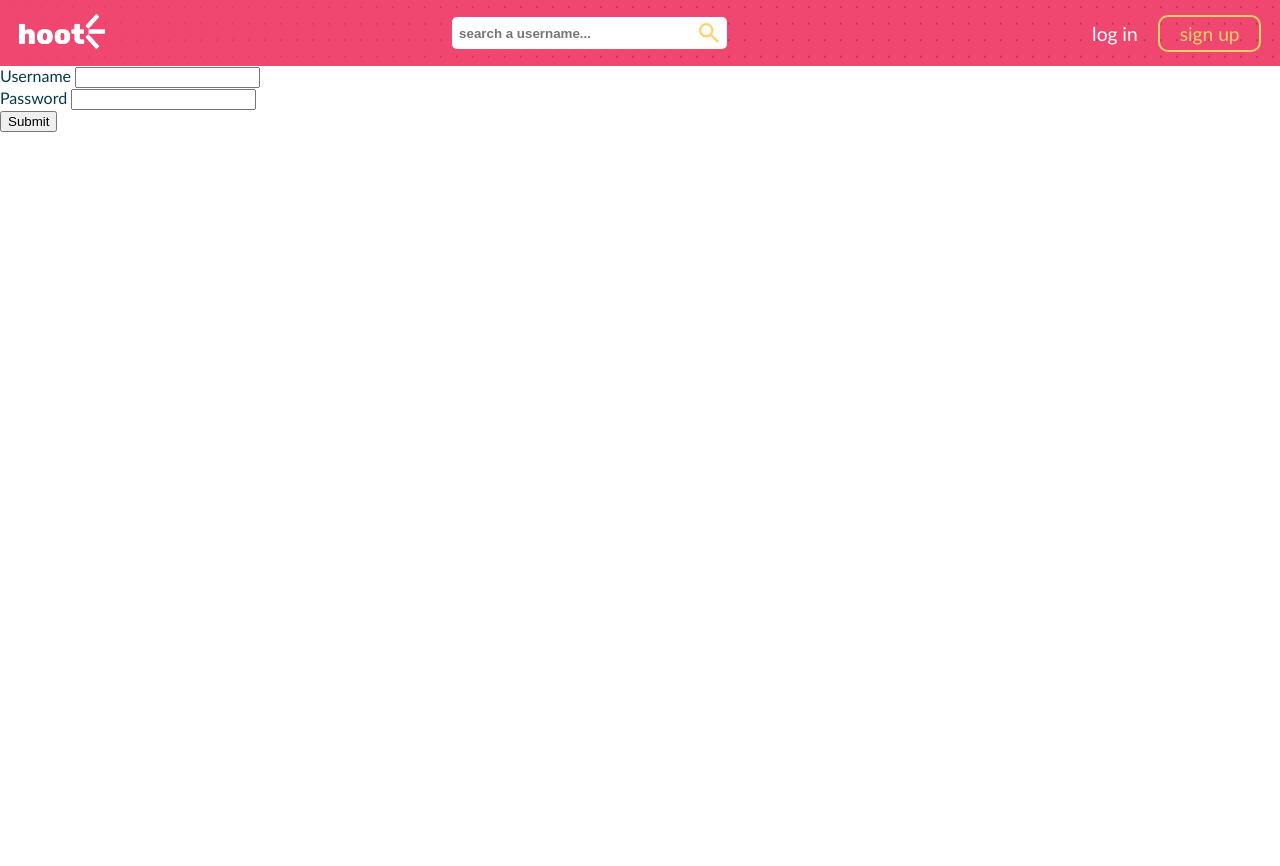
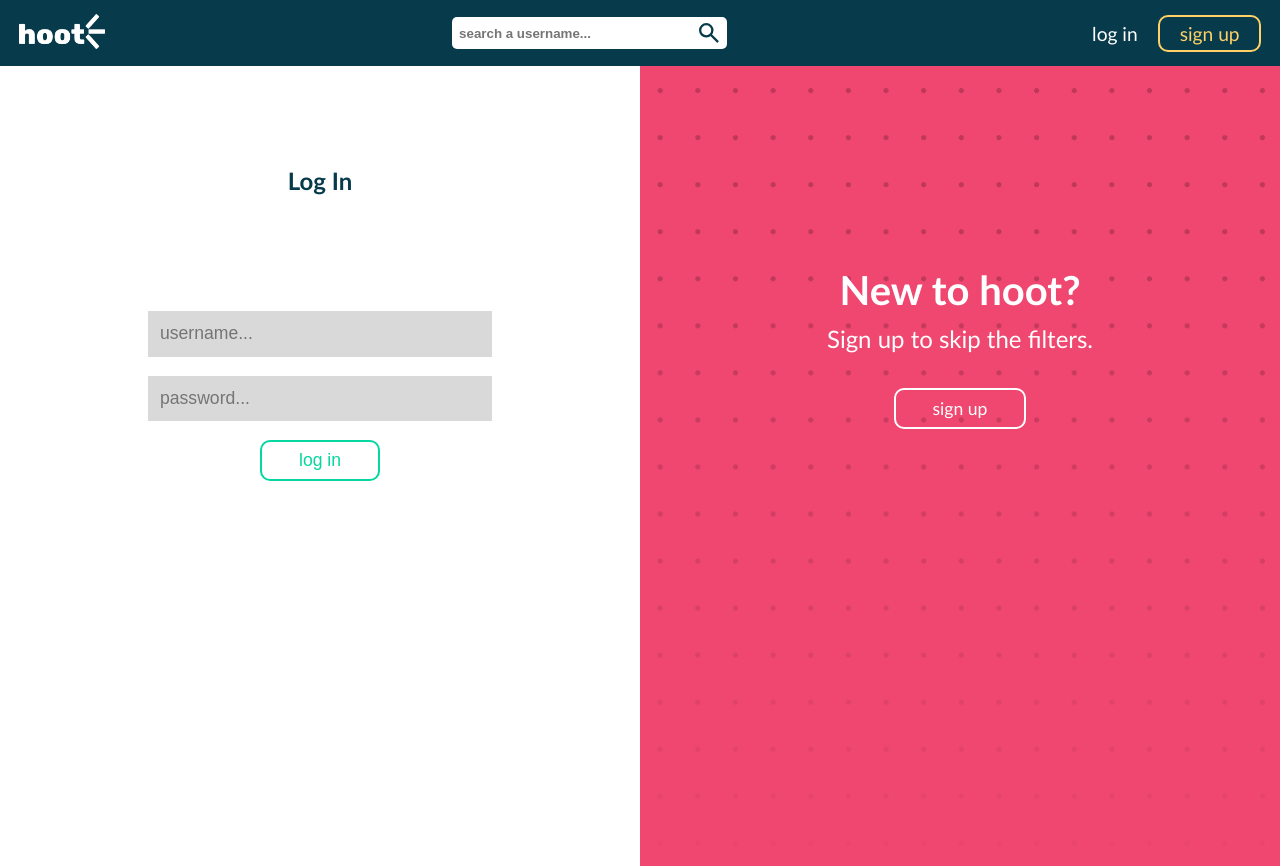
Before and after one commit to oceallaighparaic/hoot, a Python web app: template templates/auth/login.html in a window 1280 px wide. Before the commit the page ends 132 px from the top, so only its background shows below. Run offline with Jinja, Linux system fonts and the light colour scheme; the template is opened without the code that fills it, so the values that code supplies are empty, except form fields; form fields are guessed from the names that the template uses; style sheets or scripts are compiled from the project's sources.

Commit message:
v3.3 | Login/signup stylings
- Updated login/signup dual stylings
- Updated HTML/Jinja3 on both pages to reflect new stylings
- Updated README.md

```diff
--- /dev/null
+++ b/static/scss/_auth_redirect.sass
@@ -0,0 +1,37 @@
+@use 'base'
+@use 'sass:color'
+
+.redirect
+    position: relative
+
+    $dot-color: base.$primary_darkest
+    $n_dots_x: 17
+    $n_dots_y: 17
+    $dot_size: 2.5px
+    &::before // background-color
+        content: ""
+        z-index: -2
+        position: absolute
+        left: 0
+        top: 0
+        width: 100%
+        height: 100%
+
+        background-color: base.$secondary
+    &::after // dots
+        content: ""
+        position: absolute
+
+        $dot_gap_x: calc(100% / $n_dots_x) // width / N dots
+        $dot_gap_y: calc(100% / $n_dots_y) // height / N dots
+        width: 100%
+        height: 100%
+
+        left: 0
+        top: 0
+        z-index: -1
+
+        background-image: radial-gradient(circle at $dot_size $dot_size, color.change($dot-color, $alpha: 0.2) $dot_size, transparent 0)
+        background-size: $dot_gap_x $dot_gap_y
+        background-position: $dot_gap_x*0.5 $dot_gap_y*0.5
+        mask-image: linear-gradient(to bottom, black 25%, transparent 105%)
--- a/static/scss/_base.sass
+++ b/static/scss/_base.sass
@@ -15,3 +15,11 @@ html, body
     font-family: 'Rubik', 'Calibri', Helvetica, sans-serif
     background-color: $primary-light
     color: $primary-dark
+
+@media(prefers-reduced-motion: no-preference)
+    @view-transition
+        navigation: auto
+
+    ::view-transition-group(page-content)
+        animation-duration: 1s
+        animation-timing-function: ease
--- /dev/null
+++ b/static/scss/_form.sass
@@ -0,0 +1,34 @@
+@use 'base'
+
+form:not(nav form)
+    %form-text
+        font-size: 1.1rem
+    input
+        &[type="text"], &[type="password"]
+            @extend %form-text
+
+            border: none
+            background-color: #D9D9D9
+
+            padding: 0.7em 0.7em
+
+            &:placeholder
+                color: rgba(0,0,0, 0.5)
+
+        &[type='submit']
+            border: solid base.$accent-two 2px
+            border-radius: 10px
+            background-color: transparent
+
+            color: base.$accent-two
+            font-size: 1.1em
+
+            padding: 8px 2.3rem
+
+            cursor: pointer
+
+            transition: transform ease 0.2s, background-color ease 0.2s, color ease 0.2s, border ease 0.2s
+            &:hover
+                transform: scale(1.1)
+                background-color: base.$accent-two
+                color: base.$primary-light
--- a/static/scss/_nav.sass
+++ b/static/scss/_nav.sass
@@ -3,10 +3,11 @@
 @use 'nav_color' as nav
 
 nav
+    position: relative
+
     $n_dots_x: 80
     $n_dots_y: 4
-
-    position: relative
+    $dot_size: 1px
     &::before // background color
         content: ""
         position: absolute
@@ -29,7 +30,7 @@ nav
         top: 0
         z-index: -1
 
-        background-image: radial-gradient(circle at 1px 1px, color.change(nav.$dot_color, $alpha: 0.2) 1px, transparent 0)
+        background-image: radial-gradient(circle at $dot_size $dot_size, color.change(nav.$dot_color, $alpha: 0.2) $dot_size, transparent 0)
         background-size: $dot_gap_x $dot_gap_y
         background-position: $dot_gap_x*0.5 $dot_gap_y*0.5
         mask-image: linear-gradient(to left, black 50%, transparent 105%)
--- /dev/null
+++ b/static/scss/login.sass
@@ -0,0 +1,89 @@
+@use 'base'
+@use 'nav'
+@use 'form'
+@use 'auth_redirect'
+
+main
+    display: grid
+    grid-templates-rows: 1fr
+    grid-template-columns: 1fr 1fr
+    grid-template-areas: "login signup"
+
+    min-height: 100vh
+
+    #login
+        grid-area: login
+
+        display: flex
+        flex-flow: column nowrap
+        align-items: center
+        justify-content: flex-start
+
+        margin: 0
+        padding: 0
+
+        h1
+            margin: 100px 0
+
+        form
+            width: 50%
+
+            display: flex
+            flex-flow: column nowrap
+            align-items: center
+            justify-content: center
+
+            margin: 1rem
+
+            input
+                &[type='text'], &[type='password']
+                    width: 100%
+    #signup
+        grid-area: signup
+
+        display: flex
+        flex-flow: column nowrap
+        align-items: center
+        justify-content: flex-start
+
+        margin: 0
+        padding: 0
+
+        color: base.$primary-light
+        h1
+            margin: 0
+            padding: 0
+            margin-top: 200px
+            margin-bottom: 10px
+            font-size: 2.5em
+
+        p
+            margin: 0
+            margin-bottom: 35px
+            font-size: 1.5em
+        a
+            border: solid base.$primary-light 2px
+            border-radius: 10px
+            background-color: transparent
+
+            text-decoration: none
+            color: base.$primary-light
+            font-size: 1.1em
+
+            padding: 8px 2.3rem
+
+            cursor: pointer
+
+            transition: transform ease 0.2s, background-color ease 0.2s, color ease 0.2s, border ease 0.2s
+            &:hover
+                transform: scale(1.1)
+                background-color: base.$primary-light
+                color: base.$secondary
+                border: solid base.$primary-light 2px
+
+
+nav
+    &::before
+        background-color: base.$primary-dark
+    &::after
+        background-image: none
--- a/templates/auth/login.html
+++ b/templates/auth/login.html
@@ -2,18 +2,31 @@
 {% from "macros.html" import create_field %}
 
 {% block header %}
+<link rel="stylesheet" href="{{ url_for('static', filename='css/login.css') }}" />
+{% endblock %}
+
+{% block search_image %}
+    {{ url_for('static', filename='images/search_dark.svg') }}
 {% endblock %}
 
 {% block main_content %}
+<article id="login">
+    <h1>Log In</h1>
     <form action="" method="POST" novalidate>
         {{ form.hidden_tag() }}
 
-        {{ create_field(form.username) }}
+        {{ create_field(form.username, False, "username...") }}
         <br />
 
-        {{ create_field(form.password) }}
+        {{ create_field(form.password, False, "password...") }}
         <br />
 
-        {{ form.submit() }}
+        {{ form.submit(value="log in") }}
     </form>
+</article>
+<article id="signup" class="redirect">
+    <h1>New to hoot?</h1>
+    <p>Sign up to skip the filters.</p>
+    <a href="{{ url_for('P_register') }}">sign up</a>
+</article>
 {% endblock %}
--- a/templates/base.html
+++ b/templates/base.html
@@ -17,7 +17,7 @@
             <li>
                 <form action="{{ url_for('html_search') }}" method="GET" class="nav-search">
                     <input type="text" id="search" name="search" value="{{ search }}" placeholder="search a username..." />
-                    <input type="image" src="{{ url_for('static', filename='images/search_light.svg') }}" alt="Search for a username." />
+                    <input type="image" src="{% block search_image %}{{ url_for('static', filename='images/search_light.svg') }}{% endblock %}" alt="Search for a username." />
                 </form>
             </li>
             {% if g.user_id and g.username %}
--- a/templates/generic/landing.html
+++ b/templates/generic/landing.html
@@ -16,7 +16,7 @@
             Modern texting is filtered: <span class="highlight-two">over-thought</span>, <span class="highlight-two">over-edited</span>, and <span class="highlight-two">over-sterile</span>.
         </p>
 
-        <p class="moto">Strip away the filter.</p>
+        <p class="moto">Strip away the filter with hoot.</p>
         <p>No drafts and no delays, just typing in real-time.</p>
 
         <a href="{{ url_for('P_register') }}">Let's Do It!</a>
--- a/templates/macros.html
+++ b/templates/macros.html
@@ -4,9 +4,11 @@
     {% endfor %}
 {% endmacro %}
 
-{% macro create_field(f) %}
-    {{ f.label }}
-    {{ f() }}
+{% macro create_field(f, label=True, placeholder="") %}
+    {% if label %}
+        {{ f.label }}
+    {% endif %}
+    {{ f(placeholder=placeholder) }}
     {% for e in f.errors %}
         {{ e }}
     {% endfor %}
```
Also changed, not shown: static/scss/register.sass (added, +88 -0 lines), templates/auth/register.html (+17 -4 lines), README.md, static/images/hoot_bckg.png (added), static/images/search_dark.svg (added), static/scss/generic.sass (line endings or trailing spaces), 2 other files.
